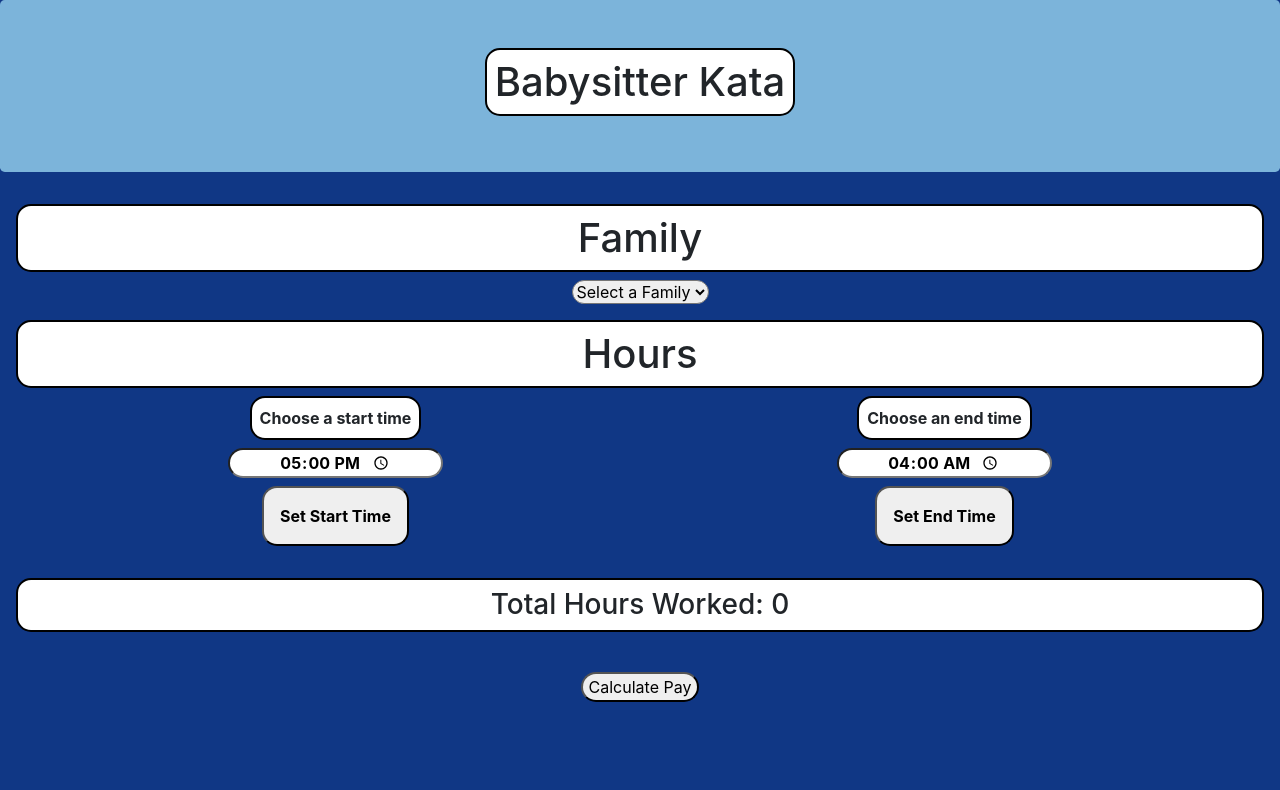
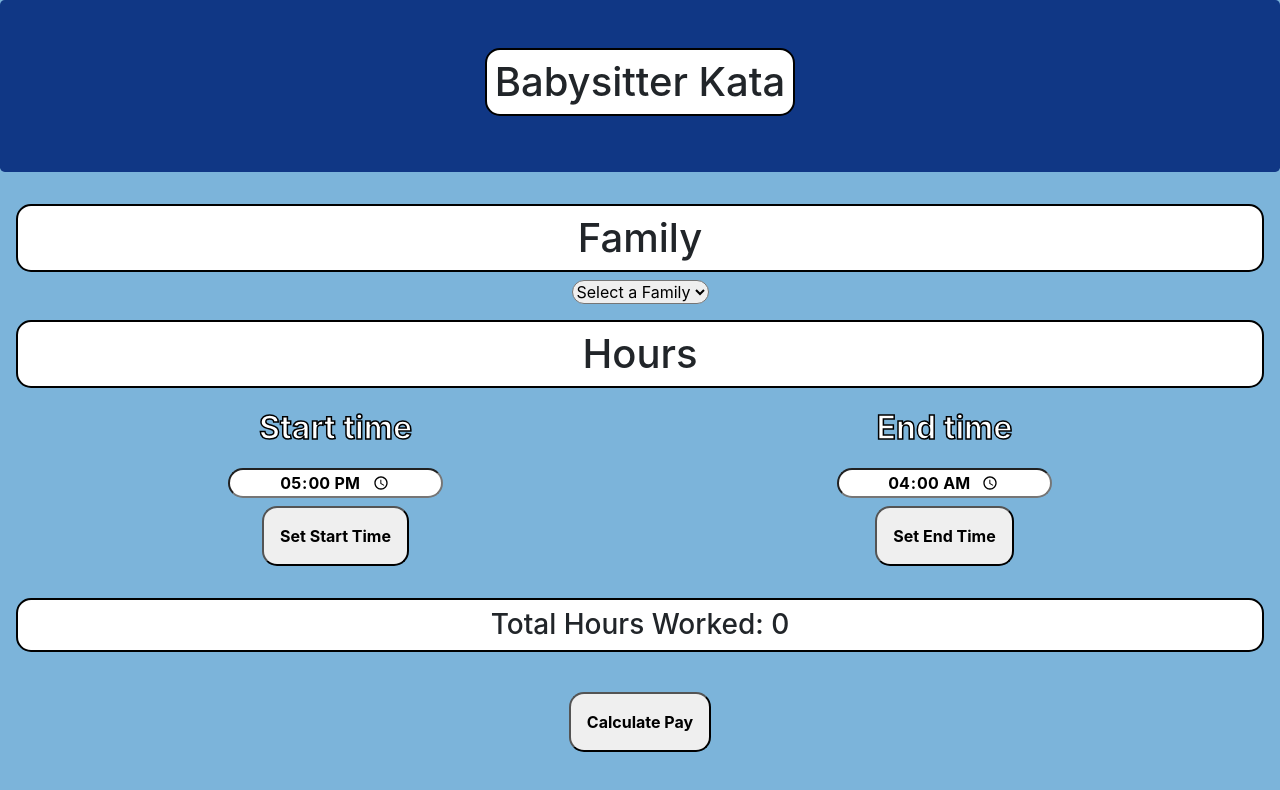
Before and after one commit to anonymokata/158e5ed4-2e46-11ea-8e41-3e128cb21645, a React (Create React App) app in the folder babysitter-kata/: page / in a window 1280 px wide. Shown: the top 790 px of the page. Built offline with nearby package versions, Linux system fonts and the light colour scheme.

Commit message:
additional style modifications

```diff
--- a/babysitter-kata/src/App.css
+++ b/babysitter-kata/src/App.css
@@ -81,11 +81,11 @@
 }
 
 .jumbotron {
-  background: #7cb4da
+  background: #103785;
 }
 
 body {
-  background: #103785;
+  background: #7cb4da;
 }
 
 input {
@@ -98,3 +98,8 @@ button, select {
   border-radius: 15px;
   width: fit-content;
 }
+
+label {
+  -webkit-text-stroke: black 1.5px;
+  font-size: 2em;
+}
--- a/babysitter-kata/src/components/Hours.js
+++ b/babysitter-kata/src/components/Hours.js
@@ -6,13 +6,13 @@ function Hours(props) {
             <h1 className='col-12 p-2 bg-white titles'>Hours</h1>
             <form className='col-12 timeForm'>
                 <div className="col-sm-12 col-md-6 form-group">
-                    <label className='font-weight-bold mx-auto p-2 bg-white titles' htmlFor="formControlRange">Choose a start time</label>
+                    <label className='font-weight-bold p-2 text-white' htmlFor="formControlRange">Start time</label>
                     <input className='font-weight-bold px-5 mx-auto mb-2' type="time" id="startTime" min='17:00' defaultValue='17:00' required />
                     <button className='font-weight-bold p-3 mx-auto mb-2' onClick={props.checkStartTime}>Set Start Time</button>
                     {props.start !== '' ? <h3 className='mx-auto p-2 bg-white titles'>Start Time: {props.start}</h3> : <h3></h3>}
                 </div>
                 <div className="col-sm-12 col-md-6 form-group">
-                    <label className='font-weight-bold mx-auto p-2 bg-white titles' htmlFor="formControlRange">Choose an end time</label>
+                    <label className='font-weight-bold p-2 text-white' htmlFor="formControlRange">End time</label>
                     <input className='font-weight-bold px-5 mx-auto mb-2' type="time" id="endTime" max='04:00' defaultValue='04:00' required />
                     <button className='font-weight-bold p-3 mx-auto mb-2' onClick={props.checkEndTime}>Set End Time</button>
                     {props.end !== '' ? <h3 className='mx-auto p-2 bg-white titles'>End Time: {props.end}</h3> : <h3></h3>}
--- a/babysitter-kata/src/components/Total.js
+++ b/babysitter-kata/src/components/Total.js
@@ -50,7 +50,7 @@ function Total(props) {
     return (
         <div>
             <div className='col-12'>
-                <button className='m-3' onClick={calculateTotal} title='Calculate'>Calculate Pay</button>
+                <button className='font-weight-bold p-3 m-3' onClick={calculateTotal} title='Calculate'>Calculate Pay</button>
             </div>
             {total > 0 ? <h2 className='bg-white p-4 mx-auto' id='total'>You will make ${total} tonight</h2> : <h2></h2>}
         </div>
```
